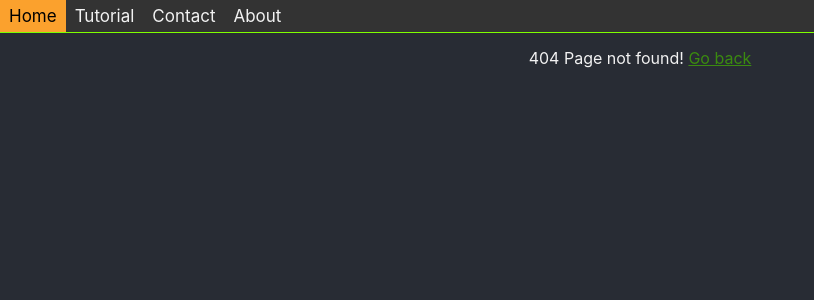
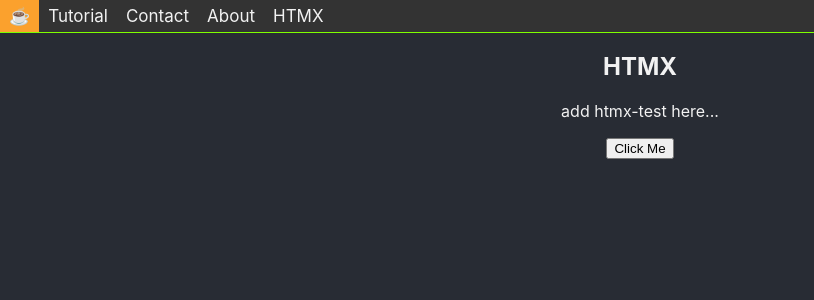
Before and after one commit to eklownr/pysite.web, a React (Create React App) app: page /htmx in a window 1280 px wide. Before the commit this address had no page. Shown: the top 300 px of the page, without its empty margins (0-814 px from the left). Built offline with nearby package versions, Linux system fonts and the light colour scheme.

Commit message:
add ./pages/htmx

```diff
--- a/src/App.js
+++ b/src/App.js
@@ -6,6 +6,7 @@ import NotFound from './pages/error/notFound';
 import Contact from './pages/contact';
 import TopNav from './components/header/topNav';
 import Tutorial from './pages/tutorial/tutorial';
+import Htmx from './pages/htmx';
 
 function App() {
   return (
@@ -18,6 +19,7 @@ function App() {
           <Route path='/contact' element={<Contact/>}></Route>
           <Route path='/about' element={<About/>}></Route>
           <Route path='/tutorial' element={<Tutorial/>}></Route>
+          <Route path='/htmx' element={<Htmx/>}></Route>
           <Route path='*' element={<NotFound/>}></Route>
         </Routes>
       </BrowserRouter>
--- a/src/components/header/topNav.js
+++ b/src/components/header/topNav.js
@@ -5,10 +5,11 @@ const TopNav = () => {
     return (
         // html:
         <div class="topnav">
-          <a class="active" href="/home">Home</a>
+          <a class="active" href="/home">&#x2615;</a>
           <a href="tutorial">Tutorial</a>
           <a href="contact">Contact</a>
           <a href="/about">About</a>
+          <a href="/htmx">HTMX</a>
         </div>
     )
 };
--- /dev/null
+++ b/src/pages/htmx/index.js
@@ -0,0 +1,19 @@
+import '../../styles/App.css'
+
+const Htmx = () => {
+    // javascrift
+    return (
+        // html kod
+        <div>
+            <h2>HTMX</h2>
+
+            <p>add htmx-test here...</p>
+            <script src="https://unpkg.com/htmx.org@1.9.6"></script>
+            <button hx-post="/clicked" hx-swap="outerHTML">
+            Click Me
+            </button>
+        </div>
+    )
+};
+
+export default Htmx;
```
